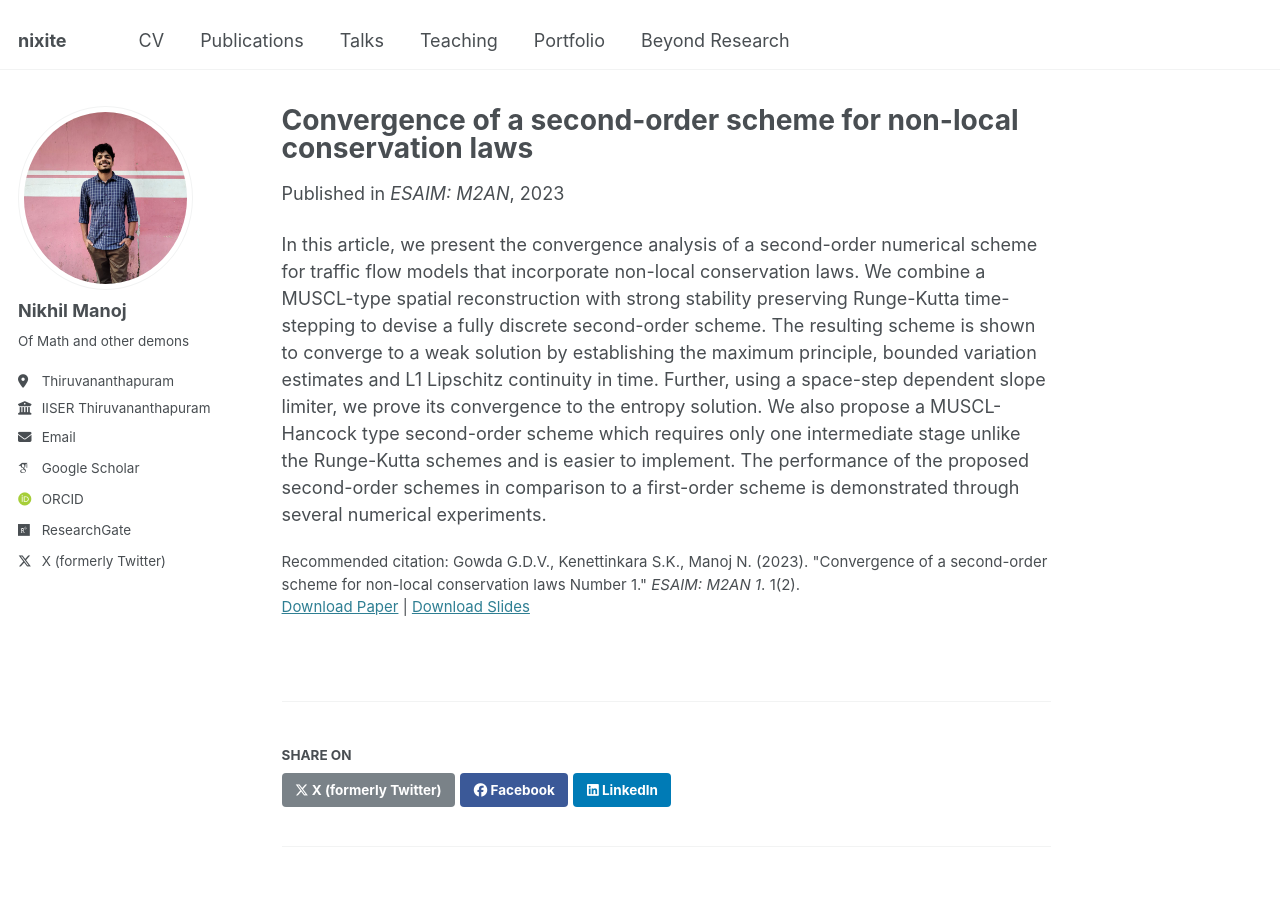
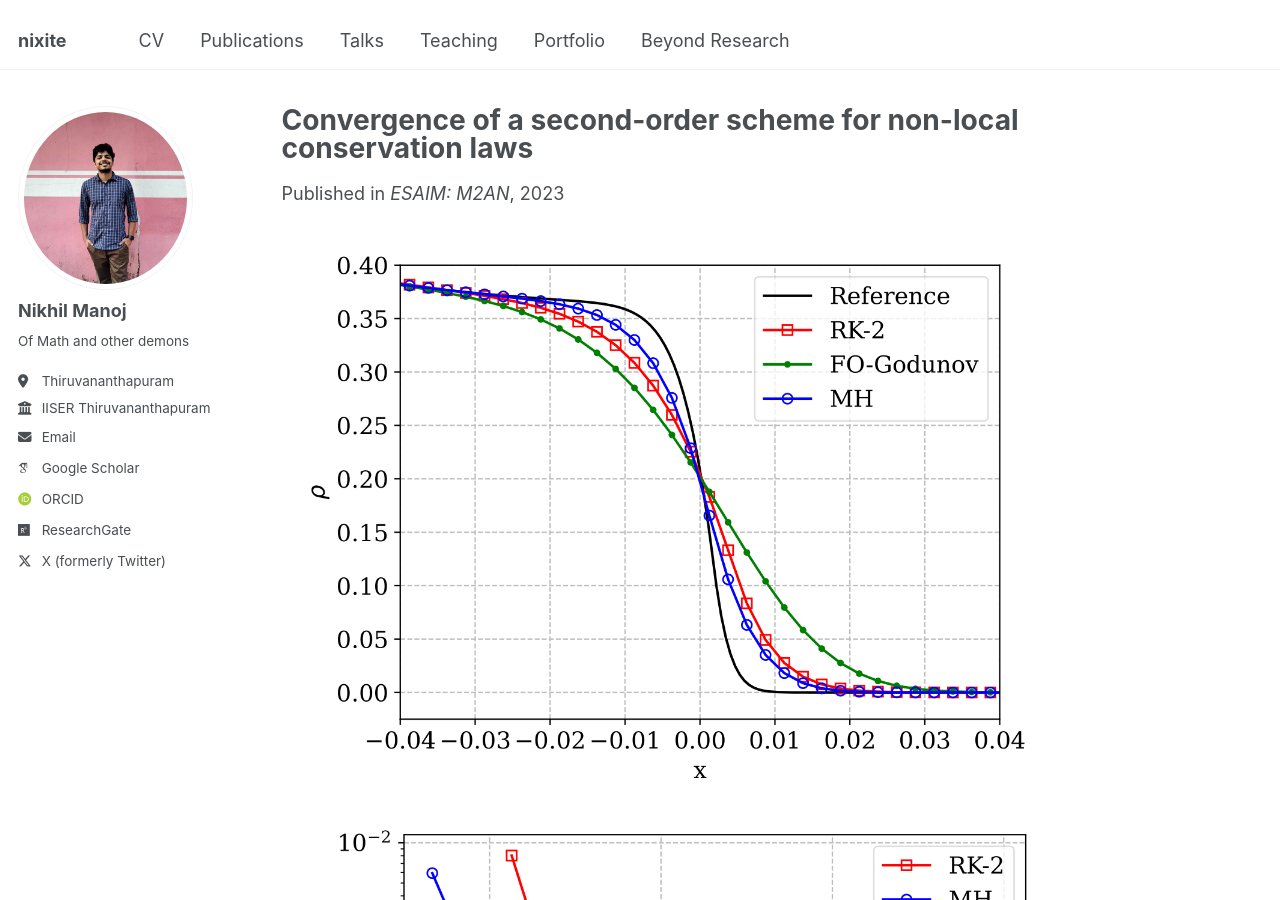
Before and after one commit to nikhil0597/nikhil0597.github.io, a Jekyll site: the page built from _publications/2009-10-01-paper-title-number-1.md, in a window 1280 px wide and 900 px high. Built offline with Jekyll 4.4.1, drawn with Linux system fonts in a browser that asks for light colours; some web fonts are replaced.

Commit message:
Update 2009-10-01-paper-title-number-1.md

```diff
--- a/_publications/2009-10-01-paper-title-number-1.md
+++ b/_publications/2009-10-01-paper-title-number-1.md
@@ -11,4 +11,10 @@ paperurl: 'https://www.esaim-m2an.org/articles/m2an/pdf/2023/06/m2an230129.pdf'
 citation: 'Gowda G.D.V., Kenettinkara S.K., Manoj N. (2023). &quot;Convergence of a second-order scheme for non-local conservation laws Number 1.&quot; <i>ESAIM: M2AN 1</i>. 1(2).'
 ---
 
+![](/images/chalons1-zoomedright-1.png)
+![](/images/CPUtime-DVker2-1.png)
+
+
+
+
 In this article, we present the convergence analysis of a second-order numerical scheme for traffic flow models that incorporate non-local conservation laws. We combine a MUSCL-type spatial reconstruction with strong stability preserving Runge-Kutta time-stepping to devise a fully discrete second-order scheme. The resulting scheme is shown to converge to a weak solution by establishing the maximum principle, bounded variation estimates and L1 Lipschitz continuity in time. Further, using a space-step dependent slope limiter, we prove its convergence to the entropy solution. We also propose a MUSCL-Hancock type second-order scheme which requires only one intermediate stage unlike the Runge-Kutta schemes and is easier to implement. The performance of the proposed second-order schemes in comparison to a first-order scheme is demonstrated through several numerical experiments.
```
